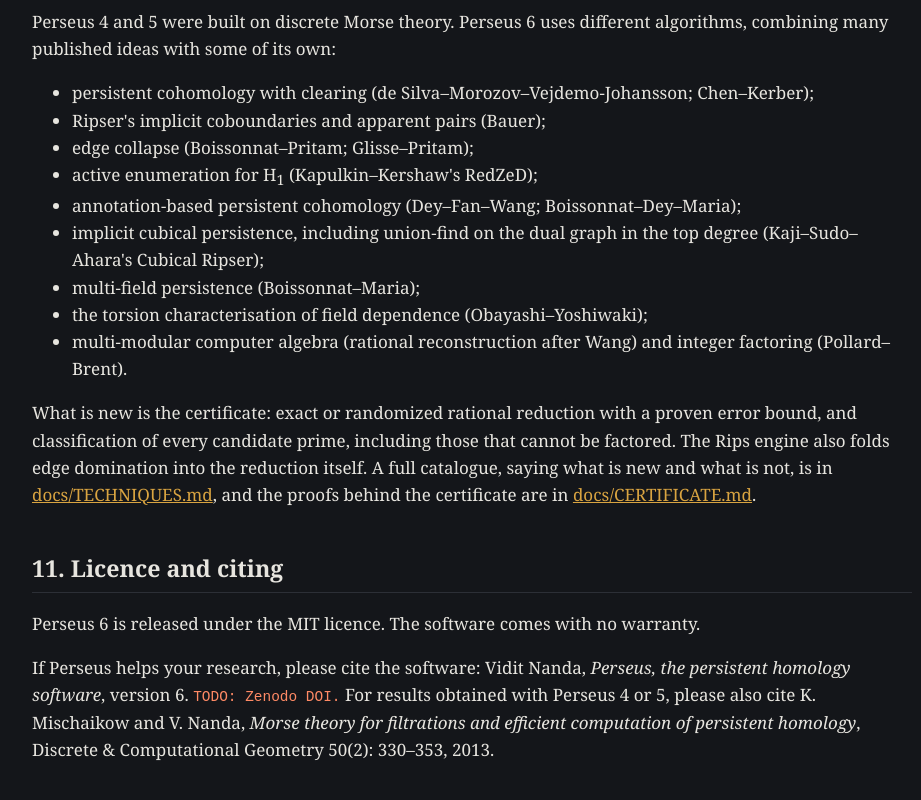
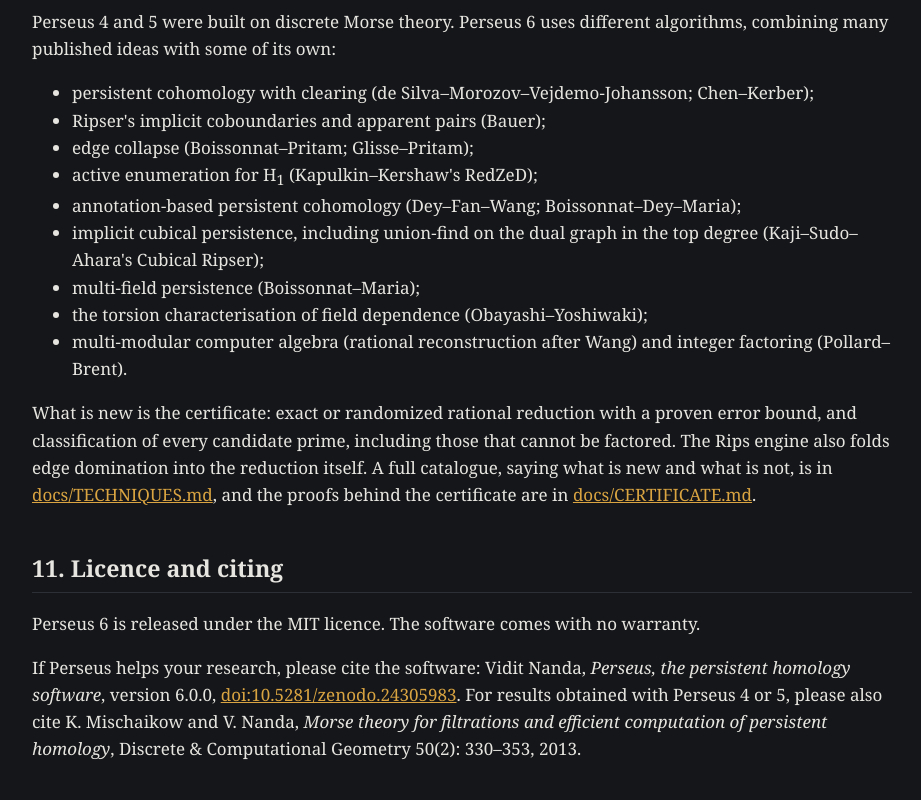
Before and after one commit to viditnanda/perseus, a plain HTML site: page web/index.html in a window 1280 px wide. Shown: the part 7901-8701 px from the top of the page, without its empty margins (168-1089 px from the left). Drawn offline with Linux system fonts and the light colour scheme.

Commit message:
Zenodo DOI for v6.0.0: page, README, CITATION.cff
Co-Authored-By: Claude Opus 5.5 <noreply@anthropic.com>
Claude-Session: https://claude.ai/code/session_01TZAv4U9wNJfi8wvJV3Uxxs

```diff
--- a/web/index.html
+++ b/web/index.html
@@ -7,8 +7,7 @@
 <!-- Page for people.maths.ox.ac.uk/nanda/perseus/index.html (Perseus 6).
      Content only: the <style> block is a stand-in so the page reads on its own. When merging into the
      site template, keep everything inside <main> and drop the <style> block.
-     The download links point to the latest GitHub release; the DOI (TODO) comes from Zenodo after the
-     first release. -->
+     The download links point to the latest GitHub release; the DOI is the Zenodo record of v6.0.0. -->
 <style>
   :root { --bg:#14161a; --fg:#e7e5df; --muted:#a3a19a; --accent:#d9a441; --rule:#2c2f36; --code:#1d2026; }
   body { margin:0; background:var(--bg); color:var(--fg); font:17px/1.6 Georgia, "Times New Roman", serif; }
@@ -26,7 +25,6 @@
   th, td { text-align: left; padding: .35rem .6rem; border-bottom: 1px solid var(--rule); vertical-align: top; }
   th { color: var(--muted); font-weight: normal; }
   .note { border-left: 3px solid var(--accent); padding: .3rem .9rem; background: #1a1d22; margin: 1rem 0; }
-  .todo { color: #ff8a65; font-family: ui-monospace, monospace; font-size: .85em; }
   nav.toc ol { padding-left: 1.2rem; } nav.toc li { margin: .1rem 0; }
   .muted { color: var(--muted); }
   td:first-child code { white-space: nowrap; }
@@ -251,7 +249,7 @@ perseus.rips(points=X, maxdim=2, mode="proved")    # exact throughout</pre>
 
 <h2 id="cite">11. Licence and citing</h2>
 <p>Perseus 6 is released under the MIT licence. The software comes with no warranty.</p>
-<p>If Perseus helps your research, please cite the software: Vidit Nanda, <em>Perseus, the persistent homology software</em>, version 6. <span class="todo">TODO: Zenodo DOI.</span> For results obtained with Perseus 4 or 5, please also cite K. Mischaikow and V. Nanda, <em>Morse theory for filtrations and efficient computation of persistent homology</em>, Discrete &amp; Computational Geometry 50(2): 330–353, 2013.</p>
+<p>If Perseus helps your research, please cite the software: Vidit Nanda, <em>Perseus, the persistent homology software</em>, version 6.0.0, <a href="https://doi.org/10.5281/zenodo.24305983">doi:10.5281/zenodo.24305983</a>. For results obtained with Perseus 4 or 5, please also cite K. Mischaikow and V. Nanda, <em>Morse theory for filtrations and efficient computation of persistent homology</em>, Discrete &amp; Computational Geometry 50(2): 330–353, 2013.</p>
 
 </main>
 </body>
```
Also changed, not shown: 2 other files.
